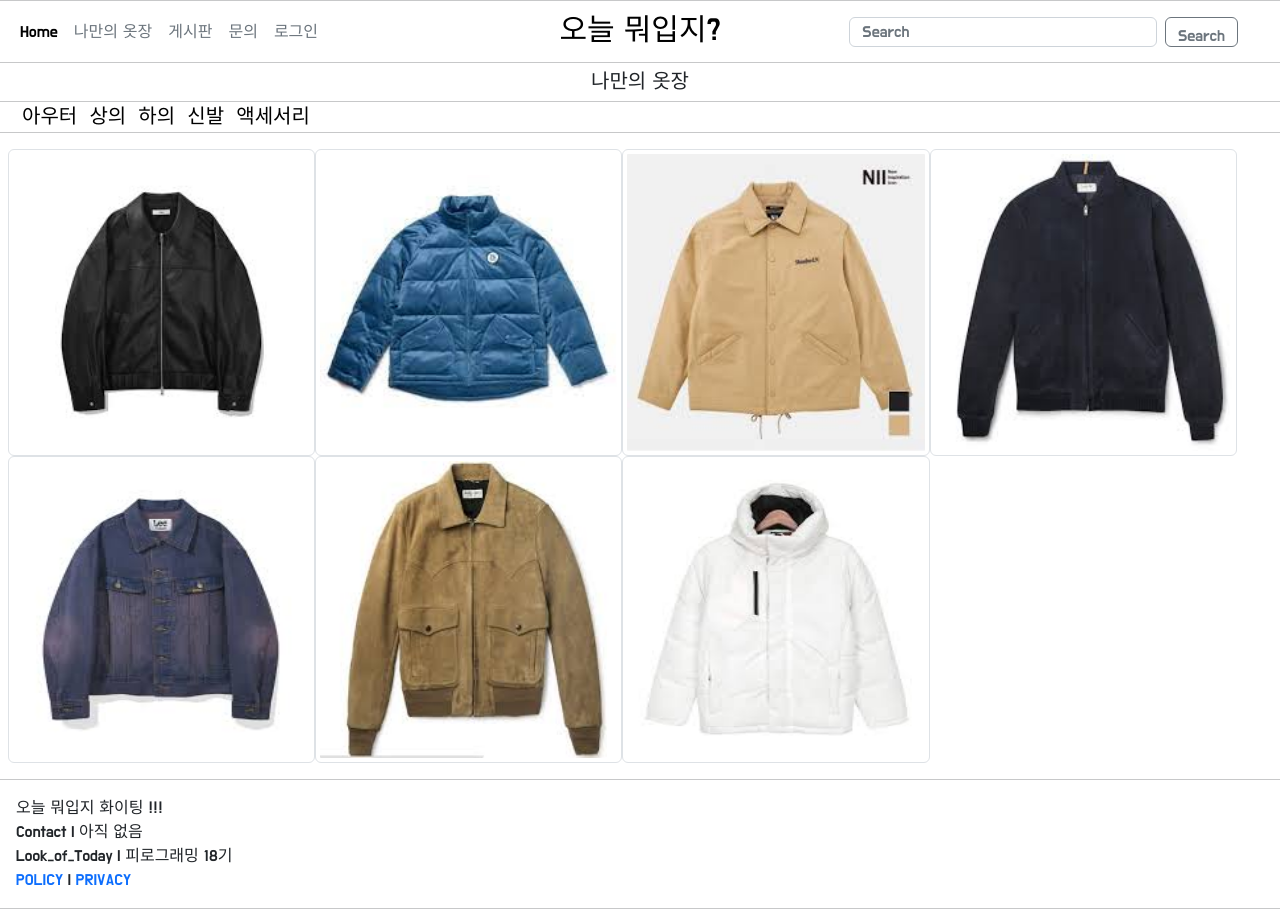
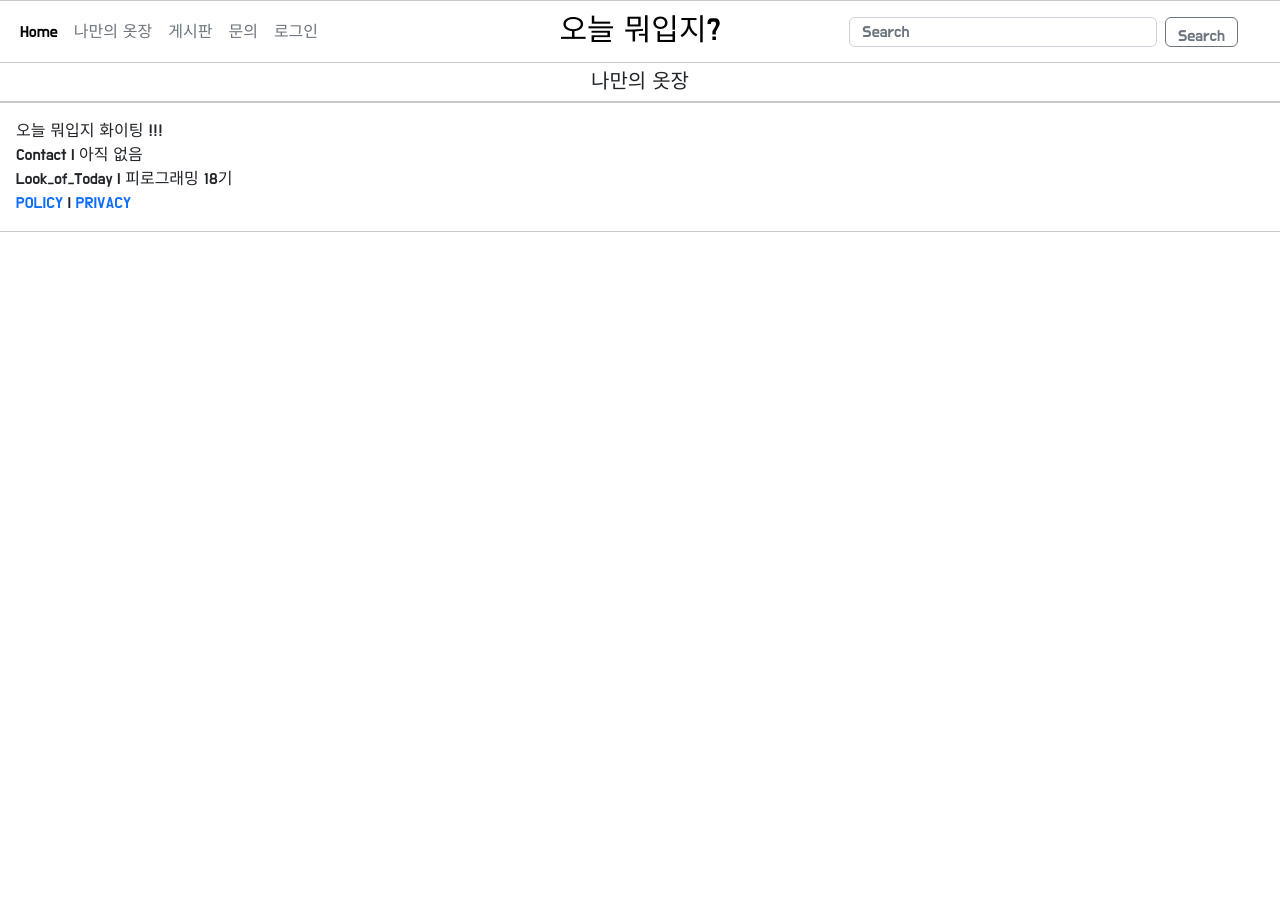
Before and after one commit to HongguSon/Look_of_Today, a Django app: page /closet/ in a window 1280 px wide. After the commit the page ends 232 px from the top, so only its background shows below. Run offline with Django 4.2, Linux system fonts and the light colour scheme; parts of the project's set-up code (start-up, migrations or seed data) failed here and were passed over.

```diff
--- a/server/apps/closet/templates/closet/closet_main.html
+++ b/server/apps/closet/templates/closet/closet_main.html
@@ -5,22 +5,9 @@
 {% endblock %}
 {% block content %}
 <div class="my-1 text-center fs-5">나만의 옷장</div>
-<hr/>
-<ul class="my-0 px-0 mx-3 d-flex justify-content-around">
-  <li><a href="" class="small_menu text-black fs-5">아우터</a></li>
-  <li><a href="" class="small_menu text-black fs-5">상의</a></li>
-  <li><a href="" class="small_menu text-black fs-5">하의</a></li>
-  <li><a href="" class="small_menu text-black fs-5">신발</a></li>
-  <li><a href="" class="small_menu text-black fs-5">액세서리</a></li>
-</ul>
-<hr/>
-<div class="my-3 mx-2 img_container">
-  <img src="{% static 'img/1.jpeg' %}" class="img-fluid img-thumbnail clothes" alt="">
-  <img src="{% static 'img/2.jpeg' %}" class="img-fluid img-thumbnail clothes" alt="">
-  <img src="{% static 'img/3.jpeg' %}" class="img-fluid img-thumbnail clothes" alt="">
-  <img src="{% static 'img/4.jpeg' %}" class="img-fluid img-thumbnail clothes" alt="">
-  <img src="{% static 'img/5.jpeg' %}" class="img-fluid img-thumbnail clothes" alt="">
-  <img src="{% static 'img/6.jpeg' %}" class="img-fluid img-thumbnail clothes" alt="">
-  <img src="{% static 'img/7.jpeg' %}" class="img-fluid img-thumbnail clothes" alt="">
+<hr>
+<div class="closet-box">
+
+</div>
 </div>
 {% endblock %}
--- a/server/apps/community/urls.py
+++ b/server/apps/community/urls.py
@@ -6,7 +6,7 @@ app_name = "community"
 urlpatterns = [
   path("", views.community_main, name="community_main"),
   path("create/",views.PostCreate.as_view(),name="post_create"),
-  path("detail/<int:pk>/",views.post_detail,name="post_detail"),
+  # path("detail/<int:pk>/",views.post_detail,name="post_detail"),
   path('comment/', views.comment_ajax, name='comment'),
   path("<int:pk>/update", views.update.as_view(), name='update'),
   path("<int:pk>/delete", views.delete,name='delete'),
--- a/server/apps/main/models.py
+++ b/server/apps/main/models.py
@@ -11,6 +11,7 @@ class Category(models.Model):
     return self.name
 
 class Clothes(models.Model):
+  author = models.ForeignKey(User, on_delete=models.CASCADE)
   img = models.ImageField(upload_to='main/images/clothes/%Y/%m/%d')
   like = models.ManyToManyField(User, related_name='Like', blank=True)
   category = models.ForeignKey(Category, null=True, blank=True, on_delete=models.CASCADE)
@@ -18,9 +19,6 @@ class Clothes(models.Model):
 
   def __str__(self):
     return f'{self.pk}: {self.category}'
-
-# class Closet(models.Model):
-
 
 class Post(models.Model):
   main_img = models.ImageField(upload_to='main/images/post/%Y/%m/%d')
--- a/server/apps/user/templates/user/mypage.html
+++ /dev/null
@@ -1,6 +0,0 @@
-{% extends 'main/base.html' %}
-{% block content %}
-
-<h2 class="text-center my-5">이제 여기에 form 정보 불러오고 수정버튼 만들면 될 듯</h2>
-
-{% endblock %}
```
Also changed, not shown: server/apps/community/forms.py (deleted, +0 -9 lines), server/apps/community/views.py (+16 -8 lines), 1 other file.
